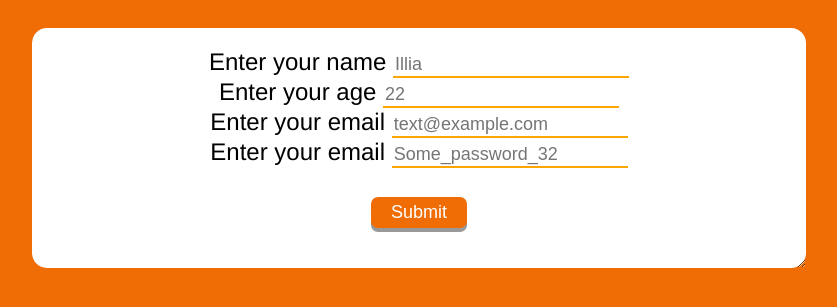
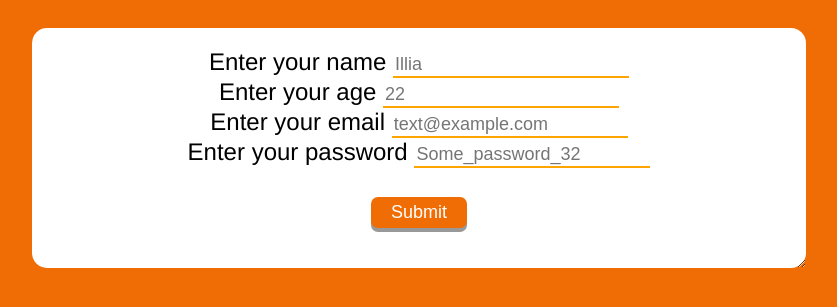
Before and after one commit to Smigy32/flask_cicd, a Flask app: page /new/ in a window 1280 px wide. Shown: the top 307 px of the page, without its empty margins (221-1058 px from the left). Run offline with Flask 2, Linux system fonts and the light colour scheme.

Commit message:
Update create_user.html

```diff
--- a/app/templates/create_user.html
+++ b/app/templates/create_user.html
@@ -17,7 +17,7 @@
             <label for="email">Enter your email</label>
             <input type="email" id="email" name="email" placeholder="text@example.com">
             <br>
-            <label for="password">Enter your email</label>
+            <label for="password">Enter your password</label>
             <input type="password" id="password" name="password" placeholder="Some_password_32">
             <br>
             <br>
```
